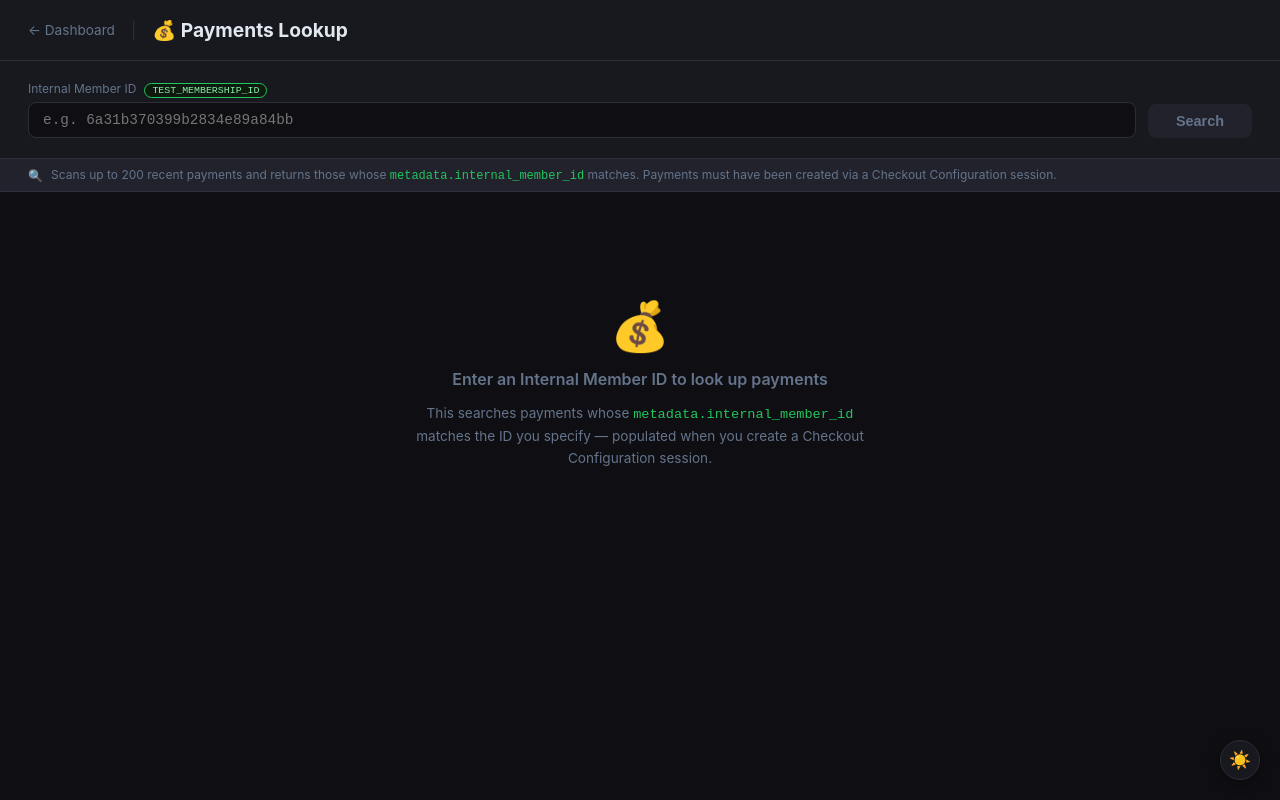
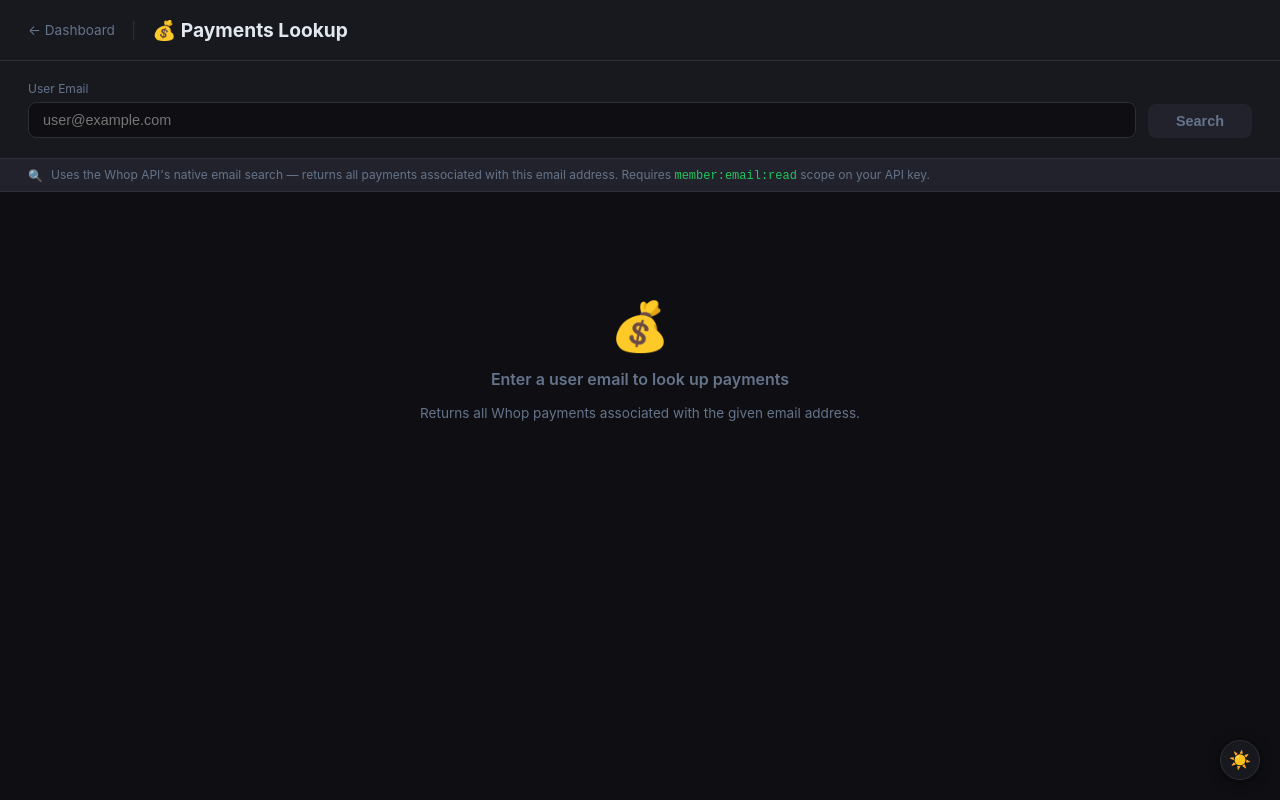
Before and after one commit to sam3365/whop-api-tester, a Next.js app: page /payments in a window 1280 px wide. Built offline with nearby package versions, Linux system fonts and the light colour scheme.

Commit message:
Changed Payments lookup page to lookup by email

```diff
--- a/app/api/payments/lookup/route.js
+++ b/app/api/payments/lookup/route.js
@@ -1,82 +1,70 @@
 /**
- * GET /api/payments/lookup?internal_member_id=xxx&limit=50
+ * GET /api/payments/lookup?email=user@example.com
  *
- * Lists payments from the Whop API and filters server-side by
- * metadata.internal_member_id. The Whop payments list API does not support
- * direct metadata filtering, so we paginate through recent payments and
- * return only those whose metadata contains a matching internal_member_id.
+ * Searches payments using the Whop API's built-in query parameter, which
+ * supports filtering by user email (requires member:email:read scope).
+ * Results are paginated and returned in full.
  *
  * Query params:
- *   internal_member_id  — required, the ID to search for
- *   limit               — max payments to scan (default 200, max 500)
+ *   email  — required, the user's email address to search
  */
 
 import { whop } from "@/lib/whop-client.js";
 
 export const dynamic = "force-dynamic";
 
-const DEFAULT_SCAN_LIMIT = 200;
-const MAX_SCAN_LIMIT     = 500;
-const PAGE_SIZE          = 50;
+const PAGE_SIZE = 50;
 
 export async function GET(request) {
   const { searchParams } = new URL(request.url);
-  const memberId = (searchParams.get("internal_member_id") ?? "").trim();
+  const email = (searchParams.get("email") ?? "").trim();
 
-  if (!memberId) {
-    return Response.json({ error: "internal_member_id is required" }, { status: 400 });
+  if (!email) {
+    return Response.json({ error: "email is required" }, { status: 400 });
   }
 
-  const scanLimit = Math.min(
-    parseInt(searchParams.get("limit") ?? String(DEFAULT_SCAN_LIMIT), 10) || DEFAULT_SCAN_LIMIT,
-    MAX_SCAN_LIMIT,
-  );
-
-  const matches  = [];
-  let   scanned  = 0;
-  let   cursor   = undefined;
+  const matches = [];
+  let   cursor  = undefined;
 
   try {
-    // Paginate through payments until we've scanned enough or run out
-    outer: while (scanned < scanLimit) {
+    // The Whop payments list `query` param searches by user email natively.
+    // Paginate until all results are collected.
+    while (true) {
       const page = await whop.payments.list({
+        query: email,
         limit: PAGE_SIZE,
         ...(cursor ? { after: cursor } : {}),
       });
 
       const items = page.data ?? [];
-      if (items.length === 0) break;
+      matches.push(...items);
 
-      for (const payment of items) {
-        scanned++;
-        const meta = payment.metadata ?? {};
-        if (meta.internal_member_id === memberId) {
-          matches.push(payment);
-        }
-        if (scanned >= scanLimit) break outer;
-      }
-
-      // Advance cursor
-      if (page.has_more && page.data?.length) {
-        cursor = page.data[page.data.length - 1].id;
+      if (page.has_more && items.length > 0) {
+        cursor = items[items.length - 1].id;
       } else {
         break;
       }
     }
 
     return Response.json({
-      internal_member_id: memberId,
+      email,
       matches,
-      count:    matches.length,
-      scanned,
-      truncated: scanned >= scanLimit,
+      count: matches.length,
     });
 
   } catch (err) {
     console.error("[payments/lookup] error:", err.message);
+    const isAuthError =
+      err.message?.includes("not authorized") ||
+      err.message?.includes("unauthorized") ||
+      err.status === 401 || err.status === 403 || err.status === 400;
     return Response.json(
-      { error: err.message ?? "Failed to fetch payments" },
-      { status: 500 },
+      {
+        error: isAuthError
+          ? `API key missing required scopes. Enable in Whop Dashboard → Developer → API Keys: payment:basic:read, plan:basic:read, access_pass:basic:read, member:basic:read, member:email:read, member:phone:read, promo_code:basic:read. Raw: ${err.message}`
+          : (err.message ?? "Failed to fetch payments"),
+      },
+      { status: isAuthError ? 403 : 500 },
     );
   }
 }
--- a/app/payments/page.jsx
+++ b/app/payments/page.jsx
@@ -48,9 +48,7 @@ function MetadataBlock({ metadata }) {
       {Object.entries(metadata).map(([k, v]) => (
         <div key={k}>
           <span style={{ color: "var(--text-dim)" }}>{k}: </span>
-          <span style={{ color: k === "internal_member_id" ? "var(--ok)" : "var(--text)", fontWeight: k === "internal_member_id" ? 700 : 400 }}>
-            {String(v)}
-          </span>
+          <span style={{ color: "var(--text)" }}>{String(v)}</span>
         </div>
       ))}
     </div>
@@ -119,6 +117,9 @@ function PaymentCard({ payment, isNew }) {
         {payment.user?.email && (
           <div><span style={{ color: "var(--text-dim)" }}>Email: </span>{payment.user.email}</div>
         )}
+        {payment.user?.name && (
+          <div><span style={{ color: "var(--text-dim)" }}>Name: </span>{payment.user.name}</div>
+        )}
         {payment.plan?.id && (
           <div><span style={{ color: "var(--text-dim)" }}>Plan: </span>
             <code style={{ fontFamily: "var(--font-mono)", fontSize: "0.72rem" }}>{payment.plan.id}</code>
@@ -150,10 +151,7 @@ function PaymentCard({ payment, isNew }) {
         )}
       </div>
 
-      {/* Metadata */}
       <MetadataBlock metadata={payment.metadata} />
-
-      {/* Raw JSON */}
       <JsonBlock data={payment} label="Full payment record" />
     </div>
   );
@@ -161,38 +159,36 @@ function PaymentCard({ payment, isNew }) {
 
 // ── Main page ─────────────────────────────────────────────────────────────────
 export default function PaymentsPage() {
-  const [memberId,   setMemberId]   = useState("");
-  const [results,    setResults]    = useState(null);  // null = not searched yet
-  const [loading,    setLoading]    = useState(false);
-  const [error,      setError]      = useState(null);
-  const [newIds,     setNewIds]     = useState(new Set());
+  const [email,   setEmail]   = useState("");
+  const [results, setResults] = useState(null);
+  const [loading, setLoading] = useState(false);
+  const [error,   setError]   = useState(null);
+  const [newIds,  setNewIds]  = useState(new Set());
   const inputRef = useRef(null);
 
-  // Pre-fill from env on mount
+  // Pre-fill email from checkout prefill endpoint
   useEffect(() => {
     fetch("/api/checkout/prefill")
       .then(r => r.json())
-      .then(d => { if (d.memberId) setMemberId(d.memberId); })
+      .then(d => { if (d.email) setEmail(d.email); })
       .catch(() => {});
   }, []);
 
-  const search = async (idOverride) => {
-    const id = (idOverride ?? memberId).trim();
-    if (!id) return;
+  const search = async () => {
+    const q = email.trim();
+    if (!q) return;
     setLoading(true);
     setError(null);
     setResults(null);
 
     try {
-      const res  = await fetch(`/api/payments/lookup?internal_member_id=${encodeURIComponent(id)}`);
+      const res  = await fetch(`/api/payments/lookup?email=${encodeURIComponent(q)}`);
       const data = await res.json();
       if (data.error) throw new Error(data.error);
 
-      // Animate new cards
       const ids = new Set((data.matches ?? []).map(p => p.id));
       setNewIds(ids);
       setTimeout(() => setNewIds(new Set()), 1500);
-
       setResults(data);
     } catch (e) {
       setError(e.message);
@@ -201,9 +197,12 @@ export default function PaymentsPage() {
     }
   };
 
-  const handleKeyDown = (e) => { if (e.key === "Enter") search(); };
+  const payments = results?.matches ?? [];
 
-  const payments = results?.matches ?? [];
+  const totalPaid = payments
+    .filter(p => p.status === "paid")
+    .reduce((sum, p) => sum + parseFloat(p.total ?? p.amount ?? 0), 0)
+    .toFixed(2);
 
   return (
     <div style={{
@@ -230,8 +229,7 @@ export default function PaymentsPage() {
             background: "var(--surface2)", border: "1px solid var(--border)",
             padding: "4px 12px", borderRadius: 6,
           }}>
-            {results.count} match{results.count !== 1 ? "es" : ""} · {results.scanned} scanned
-            {results.truncated && " · truncated"}
+            {results.count} payment{results.count !== 1 ? "s" : ""} found
           </span>
         )}
       </header>
@@ -243,39 +241,32 @@ export default function PaymentsPage() {
       }}>
         <div style={{ flex: 1, minWidth: 280 }}>
           <label style={{ display: "block", fontSize: "0.75rem", color: "var(--text-dim)", marginBottom: 6 }}>
-            Internal Member ID
-            <span style={{
-              marginLeft: 8, fontSize: "0.62rem", padding: "1px 7px", borderRadius: 999,
-              background: "#0d1a0d", border: "1px solid var(--ok)", color: "#86efac",
-              fontFamily: "var(--font-mono)",
-            }}>
-              TEST_MEMBERSHIP_ID
-            </span>
+            User Email
           </label>
           <input
             ref={inputRef}
-            type="text"
-            value={memberId}
-            onChange={e => setMemberId(e.target.value)}
-            onKeyDown={handleKeyDown}
-            placeholder="e.g. 6a31b370399b2834e89a84bb"
+            type="email"
+            value={email}
+            onChange={e => setEmail(e.target.value)}
+            onKeyDown={e => e.key === "Enter" && search()}
+            placeholder="user@example.com"
             style={{
               width: "100%", padding: "9px 14px",
               background: "var(--bg)", border: "1px solid var(--border)",
               borderRadius: 8, color: "var(--text)", fontSize: "0.9rem",
-              outline: "none", fontFamily: "var(--font-mono)", boxSizing: "border-box",
+              outline: "none", boxSizing: "border-box",
             }}
           />
         </div>
         <button
-          onClick={() => search()}
-          disabled={loading || !memberId.trim()}
+          onClick={search}
+          disabled={loading || !email.trim()}
           style={{
             padding: "9px 28px", borderRadius: 8, border: "none",
-            background: loading || !memberId.trim() ? "var(--surface2)" : "var(--accent)",
-            color: loading || !memberId.trim() ? "var(--text-dim)" : "#fff",
+            background: loading || !email.trim() ? "var(--surface2)" : "var(--accent)",
+            color: loading || !email.trim() ? "var(--text-dim)" : "#fff",
             fontWeight: 700, fontSize: "0.9rem",
-            cursor: loading || !memberId.trim() ? "not-allowed" : "pointer",
+            cursor: loading || !email.trim() ? "not-allowed" : "pointer",
             transition: "background .15s", whiteSpace: "nowrap",
           }}
         >
@@ -283,7 +274,7 @@ export default function PaymentsPage() {
         </button>
         {results && (
           <button
-            onClick={() => { setResults(null); setError(null); setMemberId(""); setTimeout(() => inputRef.current?.focus(), 50); }}
+            onClick={() => { setResults(null); setError(null); setEmail(""); setTimeout(() => inputRef.current?.focus(), 50); }}
             style={{
               padding: "9px 16px", borderRadius: 8,
               border: "1px solid var(--border)", background: "var(--surface2)",
@@ -304,9 +295,8 @@ export default function PaymentsPage() {
       }}>
         <span>🔍</span>
         <span>
-          Scans up to 200 recent payments and returns those whose{" "}
-          <code style={{ fontFamily: "var(--font-mono)", color: "var(--ok)" }}>metadata.internal_member_id</code>
-          {" "}matches. Payments must have been created via a Checkout Configuration session.
+          Uses the Whop API&apos;s native email search — returns all payments associated with this email address.
+          Requires <code style={{ fontFamily: "var(--font-mono)", color: "var(--ok)" }}>member:email:read</code> scope on your API key.
         </span>
       </div>
 
@@ -321,10 +311,9 @@ export default function PaymentsPage() {
             color: "var(--text-dim)", textAlign: "center",
           }}>
             <span style={{ fontSize: "3rem" }}>💰</span>
-            <p style={{ fontSize: "1rem", fontWeight: 600 }}>Enter an Internal Member ID to look up payments</p>
+            <p style={{ fontSize: "1rem", fontWeight: 600 }}>Enter a user email to look up payments</p>
             <p style={{ fontSize: "0.85rem", lineHeight: 1.6, maxWidth: 480 }}>
-              This searches payments whose <code style={{ fontFamily: "var(--font-mono)", color: "var(--ok)" }}>metadata.internal_member_id</code> matches
-              the ID you specify — populated when you create a Checkout Configuration session.
+              Returns all Whop payments associated with the given email address.
             </p>
           </div>
         )}
@@ -332,8 +321,8 @@ export default function PaymentsPage() {
         {/* Loading */}
         {loading && (
           <div style={{ paddingTop: 60, textAlign: "center", color: "var(--text-dim)" }}>
-            <div style={{ fontSize: "1.5rem", marginBottom: 12, animation: "spin 1s linear infinite" }}>⏳</div>
-            <p>Scanning payments…</p>
+            <div style={{ fontSize: "1.5rem", marginBottom: 12 }}>⏳</div>
+            <p>Fetching payments…</p>
           </div>
         )}
 
@@ -359,29 +348,18 @@ export default function PaymentsPage() {
               fontSize: "0.82rem",
             }}>
               <div>
-                <span style={{ color: "var(--text-dim)" }}>Member ID: </span>
-                <code style={{ fontFamily: "var(--font-mono)", color: "var(--ok)", fontWeight: 700 }}>{results.internal_member_id}</code>
+                <span style={{ color: "var(--text-dim)" }}>Email: </span>
+                <strong style={{ color: "var(--accent)" }}>{results.email}</strong>
               </div>
               <div>
                 <span style={{ color: "var(--text-dim)" }}>Payments found: </span>
                 <strong style={{ color: payments.length > 0 ? "var(--ok)" : "var(--text-dim)" }}>{payments.length}</strong>
               </div>
-              <div>
-                <span style={{ color: "var(--text-dim)" }}>Payments scanned: </span>
-                <span>{results.scanned}</span>
-                {results.truncated && <span style={{ color: "#d97706", marginLeft: 6 }}>(scan limit reached)</span>}
-              </div>
               {payments.length > 0 && (
                 <div>
                   <span style={{ color: "var(--text-dim)" }}>Total paid: </span>
                   <strong style={{ color: "var(--ok)" }}>
-                    {fmt(
-                      payments
-                        .filter(p => p.status === "paid")
-                        .reduce((sum, p) => sum + parseFloat(p.total ?? p.amount ?? 0), 0)
-                        .toFixed(2),
-                      payments[0]?.currency,
-                    )}
+                    {fmt(totalPaid, payments[0]?.currency)}
                   </strong>
                 </div>
               )}
@@ -397,9 +375,7 @@ export default function PaymentsPage() {
                 <div style={{ fontSize: "2rem", marginBottom: 12 }}>🔍</div>
                 <p style={{ fontWeight: 600, marginBottom: 6 }}>No payments found</p>
                 <p style={{ fontSize: "0.85rem" }}>
-                  No payments in the last {results.scanned} scanned had{" "}
-                  <code style={{ fontFamily: "var(--font-mono)" }}>metadata.internal_member_id = "{results.internal_member_id}"</code>.
-                  <br />Make sure you created the checkout session with this ID set.
+                  No payments were found for <strong>{results.email}</strong>.
                 </p>
               </div>
             )}
@@ -408,17 +384,6 @@ export default function PaymentsPage() {
             {payments.map(payment => (
               <PaymentCard key={payment.id} payment={payment} isNew={newIds.has(payment.id)} />
             ))}
-
-            {results.truncated && (
-              <div style={{
-                padding: "12px 16px", borderRadius: "var(--radius)",
-                background: "#1c1505", border: "1px solid #d97706",
-                color: "#fde68a", fontSize: "0.8rem", marginTop: 8,
-              }}>
-                ⚠ Scan limit of {results.scanned} payments reached. There may be more matches in older payments.
-                Contact Whop support if you need metadata-based payment search without scanning.
-              </div>
-            )}
           </>
         )}
       </main>
```
